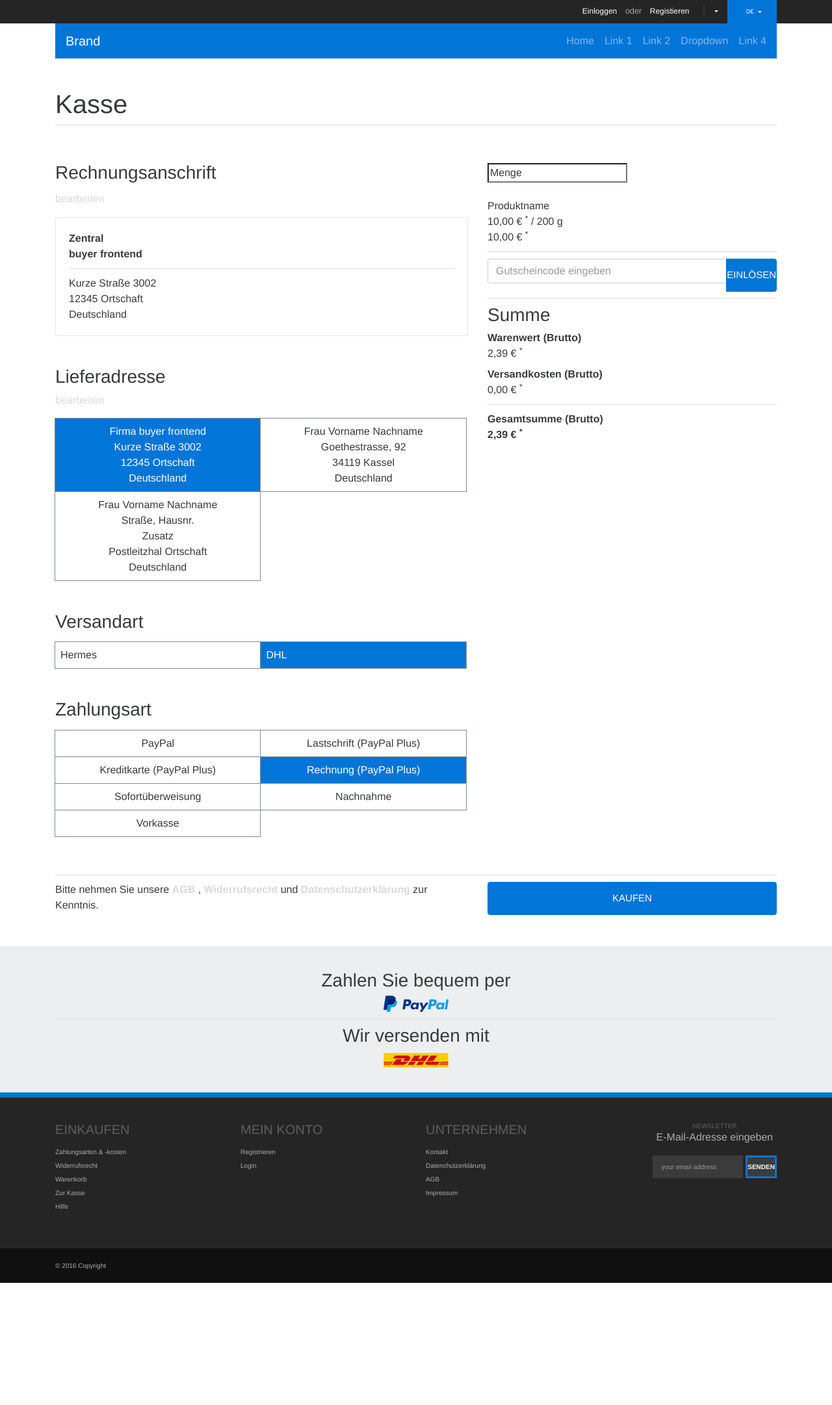
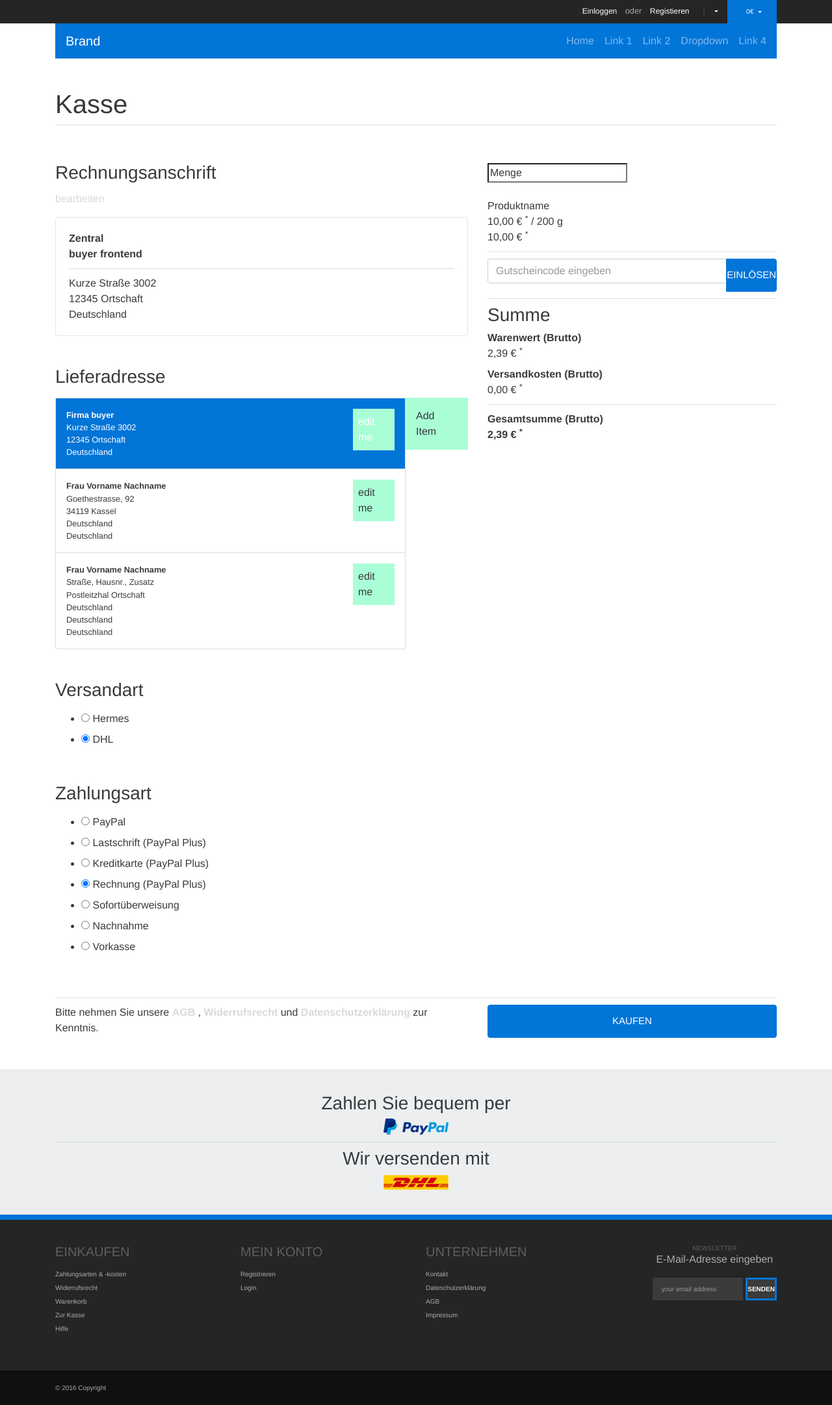
Before and after one commit to sh-software/callisto4, a Jekyll site: the page built from checkout.html, in a window 1280 px wide. Shown: the whole page at 65% size. Built offline with Jekyll 4.4.1, drawn with Linux system fonts in a browser that asks for light colours; nearby versions of some CDN libraries; before the commit the page ends 1974 px from its top, so only the background shows below that.

Commit message:
[cleaning] separating and cleaning components

```diff
--- /dev/null
+++ b/_includes/_component-address-list/component-address-list.html
@@ -0,0 +1,59 @@
+<div class="cmp cmp-address-list m-b-3">
+    <div class="add-item">
+        Add Item
+    </div>
+    <div class="items">
+        <ul class="list-group">
+            <li class="list-group-item list-group-item-action">
+                <input type="radio" id="shippingAddressID" name="shippingAddressID" checked>
+                <label for="shippingAddressID">
+                    <span class="item-edit">
+                        edit me
+                    </span>
+                    <span class="item-content small">
+                        <strong>Firma buyer</strong>
+                        <span>Kurze Straße 3002</span>
+                        <span>12345 Ortschaft</span>
+                        <span>Deutschland</span>
+                    </span>
+
+                </label>
+            </li>
+            <li class="list-group-item list-group-item-action">
+                <input id="shippingAddress_60" type="radio" name="shippingAddressID" value="60">
+                <label for="shippingAddress_60">
+                    <span class="item-edit">
+                        edit me
+                    </span>
+                    <span class="item-content small">
+                        <strong>Frau Vorname Nachname</strong>
+                        <span>Goethestrasse, 92</span>
+                        <span>34119 Kassel</span>
+                        <span>Deutschland</span>
+                        <span>Deutschland</span>
+                    </span>
+
+                </label>
+            </li>
+            <li class="list-group-item list-group-item-action">
+                <input id="shippingAddress_61" type="radio" name="shippingAddressID" value="61">
+                <label for="shippingAddress_61">
+                    <span class="item-edit">
+                        edit me
+                    </span>
+                    <span class="item-content small">
+                        <strong>Frau Vorname Nachname</strong>
+                        <span>Straße, Hausnr., Zusatz</span>
+                        <span>Postleitzhal Ortschaft</span>
+                        <span>Deutschland</span>
+                        <span>Deutschland</span>
+                        <span>Deutschland</span>
+                    </span>
+
+                </label>
+            </li>
+        </ul>
+
+    </div>
+
+</div>
--- a/_includes/_component-shipping-address/component-shipping-address.html
+++ /dev/null
@@ -1,57 +0,0 @@
-<!-- ShippingAddress -->
-<div class="cmp cmp-shipping-address m-b-3">
-    <header class="m-b-1">
-        <h3>
-            Lieferadresse
-        </h3>
-        <a class="cmd-edit">
-            bearbeiten
-            <span class="ic-edit"></span>
-        </a>
-    </header><!-- /header -->
-    <form>
-        <div class="response">
-            <!-- form validation response -->
-        </div>
-        <div class="addresses-list">
-
-            <ul class="panel-list">
-                <li class="panel-list-item">
-                    <input type="radio" id="shippingAddressID" name="shippingAddressID" checked>
-                    <label for="shippingAddressID" class="address-select">
-                        <div class="content">
-                            <div>Firma buyer frontend</div>
-                            <div>Kurze Straße 3002</div>
-                            <div>12345 Ortschaft</div>
-                            <div>Deutschland</div>
-                        </div>
-                    </label>
-                </li><!--
-                --><li class="panel-list-item">
-                    <input id="shippingAddress_60" type="radio" name="shippingAddressID" value="60">
-                    <label for="shippingAddress_60" class="address-select">
-                        <div class="content">
-                            <div>Frau Vorname Nachname</div>
-                            <div>Goethestrasse, 92</div>
-                            <div>34119 Kassel</div>
-                            <div>Deutschland</div>
-                        </div>
-                    </label>
-                </li><!--
-                --><li class="panel-list-item">
-                    <input id="shippingAddress_61" type="radio" name="shippingAddressID" value="61">
-                    <label for="shippingAddress_61" class="address-select">
-                        <div class="content">
-                            <div>Frau Vorname Nachname</div>
-                            <div>Straße, Hausnr.</div>
-                            <div>Zusatz</div>
-                            <div>Postleitzhal Ortschaft</div>
-                            <div>Deutschland</div>
-                        </div>
-                    </label>
-                </li>
-            </ul>
-
-        </div>
-    </form>
-</div>
--- a/_includes/styles/_variables.scss
+++ b/_includes/styles/_variables.scss
@@ -33,6 +33,7 @@ $sitepad_lg: 		3em;
 //== Colors
 //
 //## Gray and brand colors for use across Bootstrap.
+
 
 $gray-darker:            #474747 !default;
 $gray-dark:              #4A4A4A !default;
--- a/_includes/styles/main.scss
+++ b/_includes/styles/main.scss
@@ -10,7 +10,10 @@
 @import "../_header/header";
 //@import "../_header/page-header";
 @import "../_footer/footer";
+
+//checkout
 @import "../_component-checkout-sidebar/checkout";
+@import "../_component-address-list/component-address-list";
 @import "../_navigation/navigation";
 @import "../_footertop/footertop";
 @import "../_footer/footer";
--- a/checkout.html
+++ b/checkout.html
@@ -20,11 +20,17 @@ layout: default
 
         <div class="col-md-7 col-md-pull-5">
             <div id="registry-form-container" class="registry-form-container main-col" data-id="0" data-status="2">
-                <div class="main-col_inner">
                     <!-- invoiceAddress -->
                     {% include _component-invoice-address/component-invoice-address.html %}
                     <!-- /invoiceAddress -->
-                    {% include _component-shipping-address/component-shipping-address.html %}
+                    <header class="m-b-1">
+                        <h3>
+                            Lieferadresse
+                        </h3>
+                    </header>
+                    <div class="shipping-addresses-select">
+                        {% include _component-address-list/component-address-list.html %}
+                    </div>
                     <!-- /ShippingAddress -->
                     {% include _component-shipping-profiles/component-shipping-profiles.html %}
 
@@ -38,7 +44,6 @@ layout: default
                             </label>
                         </div>
                     </form> -->
-                </div>
             </div>
         </div>
 
```
Also changed, not shown: _includes/_component-address-list/_component-address-list.scss (added, +67 -0 lines), _includes/_component-checkout-sidebar/_checkout.scss (+0 -36 lines), dist/styles/main.css, 1 other file.
